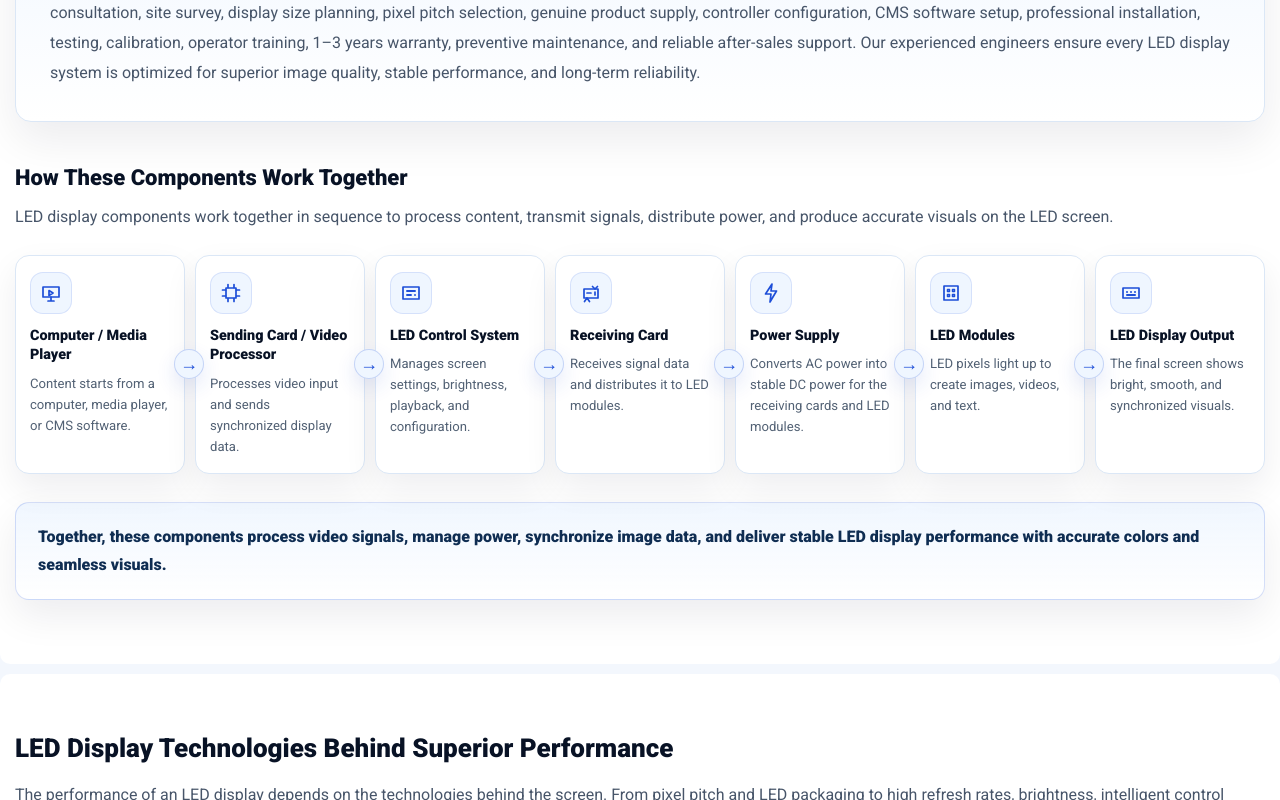
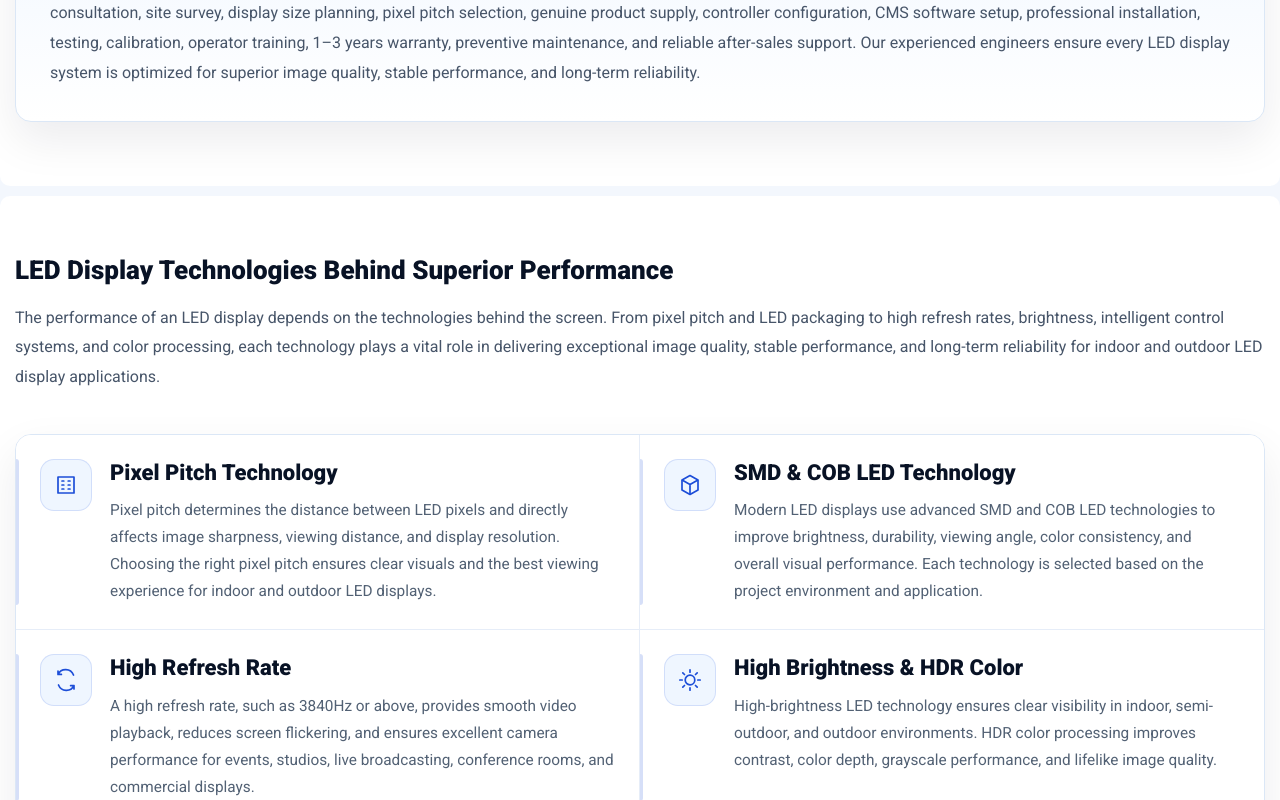
Before and after one commit to arrahim19/Arozex, a Next.js app: page /led-display in a window 1280 px wide. Shown: the part 6026-6826 px from the top of the page. Built offline with nearby package versions, Linux system fonts and the light colour scheme.

Commit message:
your commit message

```diff
--- a/app/globals.css
+++ b/app/globals.css
@@ -257,131 +257,6 @@ a {
   line-height: 1.85;
 }
 
-.led-components-section__workflow {
-  margin-top: 34px;
-}
-
-.led-components-section__workflow-header {
-  width: 100%;
-  margin-bottom: 24px;
-}
-
-.led-components-section__workflow-header h3 {
-  margin-bottom: 10px;
-  color: #081225;
-  font-weight: 900;
-  letter-spacing: 0;
-}
-
-.led-components-section__workflow-header p {
-  width: 100%;
-  max-width: none;
-  margin-bottom: 0;
-  color: #475569;
-  font-size: 1rem;
-  line-height: 1.75;
-}
-
-.led-components-section__workflow-list {
-  display: grid;
-  grid-template-columns: 1fr;
-  gap: 10px;
-  margin: 0;
-  padding: 0;
-  list-style: none;
-}
-
-.led-components-section__workflow-step {
-  position: relative;
-  display: flex;
-  min-height: 100%;
-  flex-direction: column;
-  padding: 18px;
-  border: 1px solid #dbe7f6;
-  border-radius: 14px;
-  background: #ffffff;
-  box-shadow: 0 14px 34px rgba(8, 18, 37, 0.07);
-  transition:
-    transform 200ms ease,
-    border-color 200ms ease,
-    box-shadow 200ms ease;
-}
-
-.led-components-section__workflow-step:hover {
-  transform: translateY(-4px);
-  border-color: rgba(29, 78, 216, 0.36);
-  box-shadow: 0 20px 48px rgba(8, 18, 37, 0.12);
-}
-
-.led-components-section__workflow-step::after {
-  content: "\2193";
-  position: absolute;
-  right: 24px;
-  bottom: -20px;
-  z-index: 1;
-  display: flex;
-  width: 30px;
-  height: 30px;
-  align-items: center;
-  justify-content: center;
-  border: 1px solid rgba(29, 78, 216, 0.2);
-  border-radius: 999px;
-  background: #eff6ff;
-  color: #1d4ed8;
-  font-size: 18px;
-  font-weight: 900;
-  line-height: 1;
-  box-shadow: 0 8px 20px rgba(29, 78, 216, 0.12);
-}
-
-.led-components-section__workflow-step:last-child::after {
-  display: none;
-}
-
-.led-components-section__workflow-icon {
-  display: inline-flex;
-  width: 44px;
-  height: 44px;
-  align-items: center;
-  justify-content: center;
-  margin-bottom: 14px;
-  border-radius: 13px;
-  background: #eff6ff;
-  color: #1d4ed8;
-  box-shadow: inset 0 0 0 1px rgba(29, 78, 216, 0.12);
-}
-
-.led-components-section__workflow-step h4 {
-  margin: 0 0 8px;
-  color: #081225;
-  font-size: 0.98rem;
-  font-weight: 850;
-  line-height: 1.35;
-  letter-spacing: 0;
-}
-
-.led-components-section__workflow-step p {
-  margin-bottom: 0;
-  color: #526174;
-  font-size: 0.88rem;
-  line-height: 1.6;
-}
-
-.led-components-section__workflow-summary {
-  margin-top: 28px;
-  padding: 20px 22px;
-  border: 1px solid rgba(29, 78, 216, 0.18);
-  border-radius: 14px;
-  background:
-    linear-gradient(180deg, rgba(239, 246, 255, 0.94), rgba(255, 255, 255, 0.98)),
-    #ffffff;
-  color: #0f2d52;
-  font-size: 1rem;
-  font-weight: 750;
-  line-height: 1.75;
-  box-shadow: 0 16px 38px rgba(8, 18, 37, 0.075);
-}
-
 @media (min-width: 640px) {
   .led-components-section__grid {
     grid-template-columns: repeat(2, minmax(0, 1fr));
@@ -403,39 +278,6 @@ a {
     padding: 34px;
   }
 
-  .led-components-section__workflow {
-    margin-top: 42px;
-  }
-
-  .led-components-section__workflow-list {
-    grid-template-columns: repeat(7, minmax(0, 1fr));
-  }
-
-  .led-components-section__workflow-step {
-    padding: 16px 14px;
-  }
-
-  .led-components-section__workflow-step::after {
-    content: "\2192";
-    top: 50%;
-    right: -20px;
-    bottom: auto;
-    transform: translateY(-50%);
-  }
-
-  .led-components-section__workflow-icon {
-    width: 42px;
-    height: 42px;
-    margin-bottom: 12px;
-  }
-
-  .led-components-section__workflow-step h4 {
-    font-size: 0.9rem;
-  }
-
-  .led-components-section__workflow-step p {
-    font-size: 0.82rem;
-  }
 }
 
 @media (max-width: 560px) {
@@ -454,13 +296,6 @@ a {
     padding: 24px;
   }
 
-  .led-components-section__workflow-step {
-    padding: 18px 20px;
-  }
-
-  .led-components-section__workflow-summary {
-    padding: 18px 20px;
-  }
 }
 
 .led-technologies-section {
--- a/components/led/LedComponentsSection.tsx
+++ b/components/led/LedComponentsSection.tsx
@@ -12,12 +12,6 @@ type ComponentItem = {
     | "structure"
     | "cms"
     | "cooling";
-};
-
-type WorkflowStep = {
-  title: string;
-  description: string;
-  icon: "player" | "processor" | "control" | "receiving" | "power" | "module" | "output";
 };
 
 const componentItems: ComponentItem[] = [
@@ -80,44 +74,6 @@ const componentItems: ComponentItem[] = [
     description:
       "Cooling fans and ventilation systems help maintain the optimal operating temperature of the LED display, extending the lifespan of internal components.",
     icon: "cooling",
-  },
-];
-
-const workflowSteps: WorkflowStep[] = [
-  {
-    title: "Computer / Media Player",
-    description: "Content starts from a computer, media player, or CMS software.",
-    icon: "player",
-  },
-  {
-    title: "Sending Card / Video Processor",
-    description: "Processes video input and sends synchronized display data.",
-    icon: "processor",
-  },
-  {
-    title: "LED Control System",
-    description: "Manages screen settings, brightness, playback, and configuration.",
-    icon: "control",
-  },
-  {
-    title: "Receiving Card",
-    description: "Receives signal data and distributes it to LED modules.",
-    icon: "receiving",
-  },
-  {
-    title: "Power Supply",
-    description: "Converts AC power into stable DC power for the receiving cards and LED modules.",
-    icon: "power",
-  },
-  {
-    title: "LED Modules",
-    description: "LED pixels light up to create images, videos, and text.",
-    icon: "module",
-  },
-  {
-    title: "LED Display Output",
-    description: "The final screen shows bright, smooth, and synchronized visuals.",
-    icon: "output",
   },
 ];
 
@@ -204,75 +160,12 @@ function ComponentIcon({ type }: { type: ComponentItem["icon"] }) {
   }
 }
 
-function WorkflowIcon({ type }: { type: WorkflowStep["icon"] }) {
-  const iconProps = {
-    width: "24",
-    height: "24",
-    viewBox: "0 0 24 24",
-    fill: "none",
-    xmlns: "http://www.w3.org/2000/svg",
-    "aria-hidden": true,
-    focusable: false,
-  };
-
-  switch (type) {
-    case "player":
-      return (
-        <svg {...iconProps}>
-          <path d="M4 6h16v10H4V6Z" stroke="currentColor" strokeWidth="1.7" strokeLinejoin="round" />
-          <path d="M9 20h6M12 16v4M10 9.5l4 2.5-4 2.5v-5Z" stroke="currentColor" strokeWidth="1.7" strokeLinecap="round" strokeLinejoin="round" />
-        </svg>
-      );
-    case "processor":
-      return (
-        <svg {...iconProps}>
-          <path d="M7 7h10v10H7V7Z" stroke="currentColor" strokeWidth="1.7" strokeLinejoin="round" />
-          <path d="M9 3.5v3M15 3.5v3M9 17.5v3M15 17.5v3M3.5 9h3M3.5 15h3M17.5 9h3M17.5 15h3" stroke="currentColor" strokeWidth="1.7" strokeLinecap="round" />
-        </svg>
-      );
-    case "control":
-      return (
-        <svg {...iconProps}>
-          <path d="M4 6h16v12H4V6Z" stroke="currentColor" strokeWidth="1.7" strokeLinejoin="round" />
-          <path d="M8 10h8M8 14h4M16 14h.01" stroke="currentColor" strokeWidth="1.9" strokeLinecap="round" />
-        </svg>
-      );
-    case "receiving":
-      return (
-        <svg {...iconProps}>
-          <path d="M5 8h14v9H5V8Z" stroke="currentColor" strokeWidth="1.7" strokeLinejoin="round" />
-          <path d="M8 12h4M16 11v3M18.5 5.5 16 8l-2.5-2.5M5.5 20.5 8 17l2.5 3.5" stroke="currentColor" strokeWidth="1.7" strokeLinecap="round" strokeLinejoin="round" />
-        </svg>
-      );
-    case "power":
-      return (
-        <svg {...iconProps}>
-          <path d="M13 3 6.5 13H12l-1 8 6.5-11H12l1-7Z" stroke="currentColor" strokeWidth="1.7" strokeLinejoin="round" />
-        </svg>
-      );
-    case "module":
-      return (
-        <svg {...iconProps}>
-          <path d="M5 5h14v14H5V5Z" stroke="currentColor" strokeWidth="1.7" strokeLinejoin="round" />
-          <path d="M8.5 8.5h2v2h-2v-2ZM13.5 8.5h2v2h-2v-2ZM8.5 13.5h2v2h-2v-2ZM13.5 13.5h2v2h-2v-2Z" stroke="currentColor" strokeWidth="1.5" strokeLinejoin="round" />
-        </svg>
-      );
-    case "output":
-      return (
-        <svg {...iconProps}>
-          <path d="M4 7h16v10H4V7Z" stroke="currentColor" strokeWidth="1.7" strokeLinejoin="round" />
-          <path d="M8 11h.01M12 11h.01M16 11h.01M8 14h8" stroke="currentColor" strokeWidth="2" strokeLinecap="round" />
-        </svg>
-      );
-  }
-}
-
 export function LedComponentsSection() {
   return (
     <section className="led-components-section" aria-labelledby="led-components-title">
       <div className="led-components-section__inner">
         <div className="led-components-section__header">
-          <h2 id="led-components-title">LED Display Components and Their Functions</h2>
+          <h2 id="led-components-title">LED Display System Components and How It Works</h2>
           <p>
             A professional LED display system consists of several essential components that work together to deliver outstanding image quality, stable performance, energy efficiency, and long-term reliability. The quality of these components directly affects the LED display&apos;s brightness, refresh rate, durability, power consumption, and overall performance. Below are the key components required to build a complete indoor or outdoor LED display solution.
           </p>
@@ -300,35 +193,6 @@ export function LedComponentsSection() {
             At Arozex Technologies, we do more than simply supply LED display products. We provide complete end-to-end LED display solutions, including professional consultation, site survey, display size planning, pixel pitch selection, genuine product supply, controller configuration, CMS software setup, professional installation, testing, calibration, operator training, 1&ndash;3 years warranty, preventive maintenance, and reliable after-sales support. Our experienced engineers ensure every LED display system is optimized for superior image quality, stable performance, and long-term reliability.
           </p>
         </aside>
-
-        <div className="led-components-section__workflow" aria-labelledby="led-component-workflow-title">
-          <div className="led-components-section__workflow-header">
-            <h3 id="led-component-workflow-title">How These Components Work Together</h3>
-            <p>
-              LED display components work together in sequence to process content,
-              transmit signals, distribute power, and produce accurate visuals on
-              the LED screen.
-            </p>
-          </div>
-
-          <ol className="led-components-section__workflow-list">
-            {workflowSteps.map((step) => (
-              <li className="led-components-section__workflow-step" key={step.title}>
-                <span className="led-components-section__workflow-icon">
-                  <WorkflowIcon type={step.icon} />
-                </span>
-                <h4>{step.title}</h4>
-                <p>{step.description}</p>
-              </li>
-            ))}
-          </ol>
-
-          <div className="led-components-section__workflow-summary">
-            Together, these components process video signals, manage power,
-            synchronize image data, and deliver stable LED display performance
-            with accurate colors and seamless visuals.
-          </div>
-        </div>
       </div>
     </section>
   );
```
